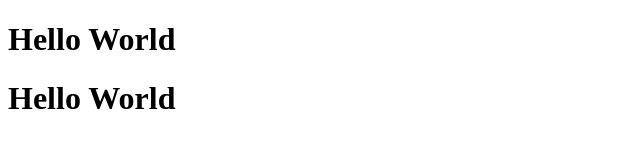
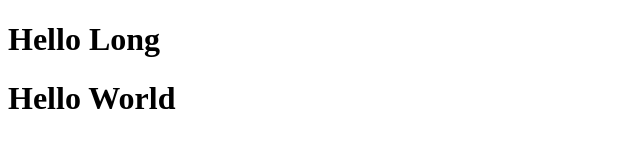
Before and after one commit to longkpham/git-tutorial, a plain HTML site: page index.html in a window 1280 px wide. Shown: the full height of the page, 0-640 px from the left. Drawn offline with Linux system fonts and the light colour scheme.

Commit message:
Update index.html
H1 change hello Long

```diff
--- a/index.html
+++ b/index.html
@@ -7,7 +7,7 @@
     <title>Document</title
 ></head>
 <body>
-    <h1>Hello World</h1>
+    <h1>Hello Long</h1>
     <script src="index.js"></script>
     <script src="index2.js"></script>
     <h1> Hello World</h1>
```
